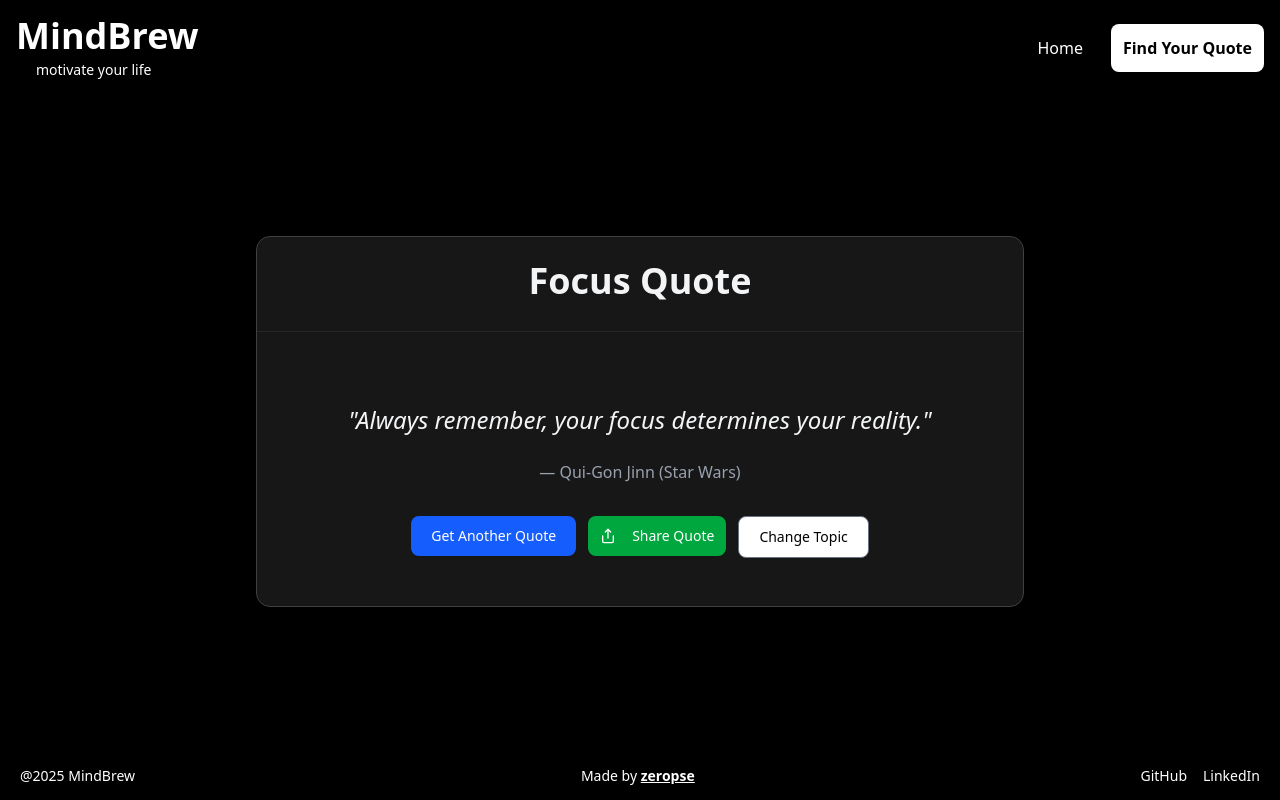
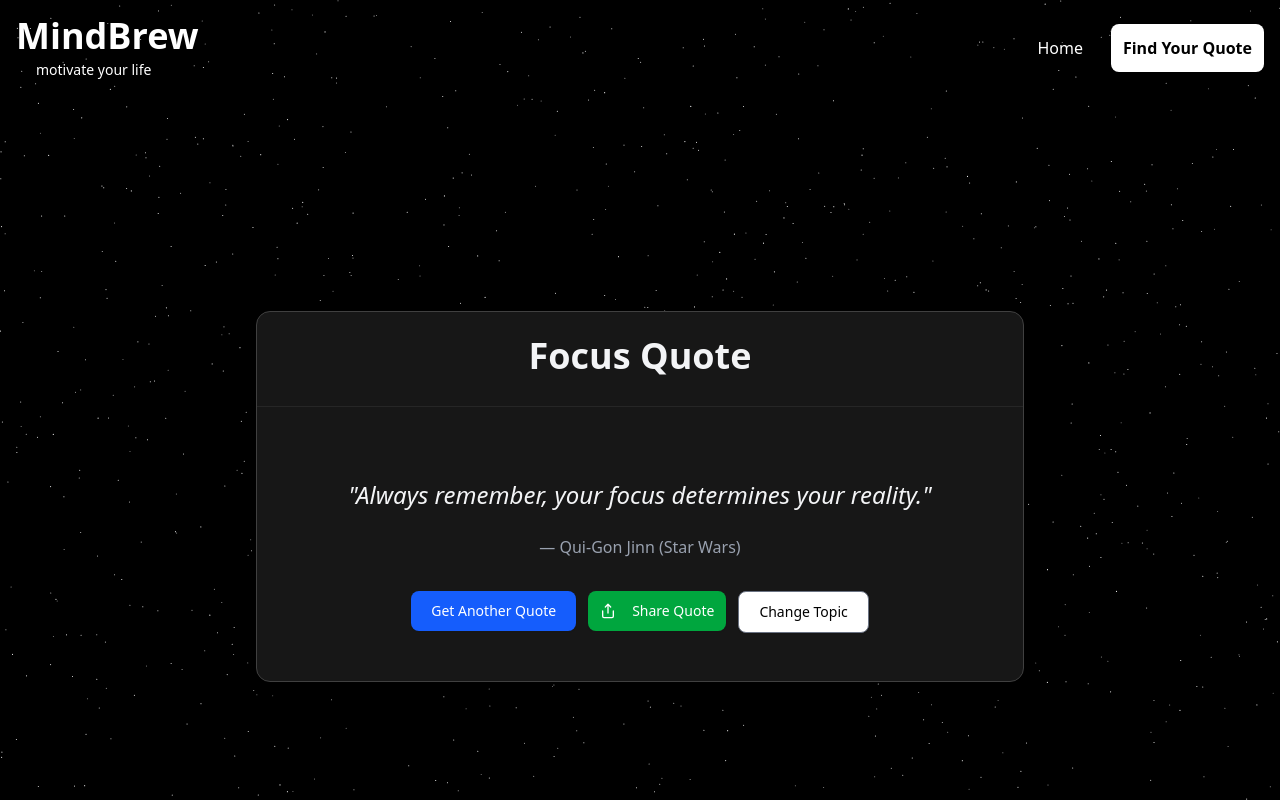
Before and after one commit to zeropse/MindBrew, a React (Vite) app: page /inspiration/focus in a window 1280 px wide. Shown: the top 800 px of the page. Built offline with nearby package versions, Linux system fonts and the light colour scheme.

Commit message:
added new background

```diff
--- a/index.html
+++ b/index.html
@@ -4,7 +4,7 @@
     <meta charset="UTF-8" />
     <meta name="viewport" content="width=device-width, initial-scale=1.0" />
     <link rel="icon" href="/notebook.svg" />
-    <title>MindBrew ~ motivate your life</title>
+    <title>MindBrew ~ Motivate Your Life</title>
   </head>
   <body>
     <div id="root"></div>
--- a/package.json
+++ b/package.json
@@ -1,7 +1,7 @@
 {
   "name": "mindbrew",
   "private": true,
-  "version": "0.6.6",
+  "version": "0.7.5",
   "type": "module",
   "scripts": {
     "dev": "vite",
@@ -16,6 +16,7 @@
     "clsx": "^2.1.1",
     "dompurify": "^3.2.6",
     "lucide-react": "^0.535.0",
+    "motion": "^12.23.12",
     "next-themes": "^0.4.6",
     "react": "^19.1.0",
     "react-dom": "^19.1.0",
--- a/src/components/Footer.jsx
+++ b/src/components/Footer.jsx
@@ -1,34 +1,47 @@
+import { Github, Twitter, Linkedin } from "lucide-react";
+
 const Footer = () => {
   return (
-    <footer className="flex justify-between items-center p-5 text-white relative z-10">
-      <p className="text-sm">@{new Date().getFullYear()} MindBrew</p>
-      <p className="text-sm">
+    <footer className="flex justify-between items-center p-8 text-white z-10">
+      <p className="text-md">@{new Date().getFullYear()} MindBrew</p>
+      <p className="text-md">
         Made by{" "}
         <span
-          className="font-bold cursor-pointer hover:text-gray-300 underline"
+          className="font-bold cursor-pointer hover:text-gray-300 hover:underline"
           onClick={() => window.open("https://zeropse.org/", "_blank")}
         >
           zeropse
         </span>
       </p>
-      <p className="flex gap-4 text-sm">
+      <div className="flex gap-4 text-md">
         <a
           href="https://github.com/zeropse/"
           target="_blank"
           rel="noopener noreferrer"
           className="hover:text-gray-300"
+          aria-label="GitHub"
         >
-          GitHub
+          <Github size={25} />
         </a>
         <a
           href="https://www.linkedin.com/in/zeropse/"
           target="_blank"
           rel="noopener noreferrer"
           className="hover:text-gray-300"
+          aria-label="LinkedIn"
         >
-          LinkedIn
+          <Linkedin size={25} />
         </a>
-      </p>
+        <a
+          href="https://twitter.com/zeropse"
+          target="_blank"
+          rel="noopener noreferrer"
+          className="hover:text-gray-300"
+          aria-label="Twitter"
+        >
+          <Twitter size={25} />
+        </a>
+      </div>
     </footer>
   );
 };
--- a/src/components/QuoteSharer.jsx
+++ b/src/components/QuoteSharer.jsx
@@ -147,7 +147,7 @@
 
     const footerTextY = footerY + footerHeight / 2 + 5;
     const brandName = "MindBrew";
-    const websiteUrl = "mindbrew.zeropse.xyz";
+    const websiteUrl = "mindbrew.zeropse.org";
 
     ctx.textAlign = "left";
     ctx.fillText(brandName, padding, footerTextY);
--- /dev/null
+++ b/src/components/ui/shooting-stars.jsx
@@ -0,0 +1,127 @@
+import { cn } from "@/lib/utils";
+import React, { useEffect, useState, useRef } from "react";
+
+const getRandomStartPoint = () => {
+  const side = Math.floor(Math.random() * 4);
+  const offset = Math.random() * window.innerWidth;
+
+  switch (side) {
+    case 0:
+      return { x: offset, y: 0, angle: 45 };
+    case 1:
+      return { x: window.innerWidth, y: offset, angle: 135 };
+    case 2:
+      return { x: offset, y: window.innerHeight, angle: 225 };
+    case 3:
+      return { x: 0, y: offset, angle: 315 };
+    default:
+      return { x: 0, y: 0, angle: 45 };
+  }
+};
+export const ShootingStars = ({
+  minSpeed = 10,
+  maxSpeed = 30,
+  minDelay = 1200,
+  maxDelay = 4200,
+  starColor = "#9E00FF",
+  trailColor = "#2EB9DF",
+  starWidth = 10,
+  starHeight = 1,
+  className,
+}) => {
+  const [star, setStar] = useState(null);
+  const svgRef = useRef(null);
+
+  useEffect(() => {
+    const createStar = () => {
+      const { x, y, angle } = getRandomStartPoint();
+      const newStar = {
+        id: Date.now(),
+        x,
+        y,
+        angle,
+        scale: 1,
+        speed: Math.random() * (maxSpeed - minSpeed) + minSpeed,
+        distance: 0,
+      };
+      setStar(newStar);
+
+      const randomDelay = Math.random() * (maxDelay - minDelay) + minDelay;
+      setTimeout(createStar, randomDelay);
+    };
+
+    createStar();
+
+    return () => {};
+  }, [minSpeed, maxSpeed, minDelay, maxDelay]);
+
+  useEffect(() => {
+    const moveStar = () => {
+      if (star) {
+        setStar((prevStar) => {
+          if (!prevStar) return null;
+          const newX =
+            prevStar.x +
+            prevStar.speed * Math.cos((prevStar.angle * Math.PI) / 180);
+          const newY =
+            prevStar.y +
+            prevStar.speed * Math.sin((prevStar.angle * Math.PI) / 180);
+          const newDistance = prevStar.distance + prevStar.speed;
+          const newScale = 1 + newDistance / 100;
+          if (
+            newX < -20 ||
+            newX > window.innerWidth + 20 ||
+            newY < -20 ||
+            newY > window.innerHeight + 20
+          ) {
+            return null;
+          }
+          return {
+            ...prevStar,
+            x: newX,
+            y: newY,
+            distance: newDistance,
+            scale: newScale,
+          };
+        });
+      }
+    };
+
+    const animationFrame = requestAnimationFrame(moveStar);
+    return () => cancelAnimationFrame(animationFrame);
+  }, [star]);
+
+  return (
+    <svg
+      ref={svgRef}
+      className={cn(
+        "w-full h-full absolute inset-0 pointer-events-none",
+        className
+      )}
+      style={{ zIndex: 0 }}
+    >
+      {star && (
+        <rect
+          key={star.id}
+          x={star.x}
+          y={star.y}
+          width={starWidth * star.scale}
+          height={starHeight}
+          fill="url(#gradient)"
+          transform={`rotate(${star.angle}, ${
+            star.x + (starWidth * star.scale) / 2
+          }, ${star.y + starHeight / 2})`}
+        />
+      )}
+      <defs>
+        <linearGradient id="gradient" x1="0%" y1="0%" x2="100%" y2="100%">
+          <stop offset="0%" style={{ stopColor: trailColor, stopOpacity: 0 }} />
+          <stop
+            offset="100%"
+            style={{ stopColor: starColor, stopOpacity: 1 }}
+          />
+        </linearGradient>
+      </defs>
+    </svg>
+  );
+};
--- /dev/null
+++ b/src/components/ui/stars-background.jsx
@@ -0,0 +1,123 @@
+import { cn } from "@/lib/utils";
+import React, { useState, useEffect, useRef, useCallback } from "react";
+
+export const StarsBackground = ({
+  starDensity = 0.00015,
+  allStarsTwinkle = true,
+  twinkleProbability = 0.7,
+  minTwinkleSpeed = 0.5,
+  maxTwinkleSpeed = 1,
+  className,
+}) => {
+  const [stars, setStars] = useState([]);
+  const canvasRef = useRef(null);
+
+  const generateStars = useCallback(
+    (width, height) => {
+      const area = width * height;
+      const numStars = Math.floor(area * starDensity);
+      return Array.from({ length: numStars }, () => {
+        const shouldTwinkle =
+          allStarsTwinkle || Math.random() < twinkleProbability;
+        return {
+          x: Math.random() * width,
+          y: Math.random() * height,
+          radius: Math.random() * 0.05 + 0.5,
+          opacity: Math.random() * 0.5 + 0.5,
+          twinkleSpeed: shouldTwinkle
+            ? minTwinkleSpeed +
+              Math.random() * (maxTwinkleSpeed - minTwinkleSpeed)
+            : null,
+        };
+      });
+    },
+    [
+      starDensity,
+      allStarsTwinkle,
+      twinkleProbability,
+      minTwinkleSpeed,
+      maxTwinkleSpeed,
+    ]
+  );
+
+  useEffect(() => {
+    const updateStars = () => {
+      if (canvasRef.current) {
+        const canvas = canvasRef.current;
+        const ctx = canvas.getContext("2d");
+        if (!ctx) return;
+
+        const { width, height } = canvas.getBoundingClientRect();
+        canvas.width = width;
+        canvas.height = height;
+        setStars(generateStars(width, height));
+      }
+    };
+
+    updateStars();
+
+    const canvasEl = canvasRef.current;
+    const resizeObserver = new ResizeObserver(updateStars);
+    if (canvasEl) {
+      resizeObserver.observe(canvasEl);
+    }
+
+    return () => {
+      if (canvasEl) {
+        resizeObserver.unobserve(canvasEl);
+      }
+    };
+  }, [
+    starDensity,
+    allStarsTwinkle,
+    twinkleProbability,
+    minTwinkleSpeed,
+    maxTwinkleSpeed,
+    generateStars,
+  ]);
+
+  useEffect(() => {
+    const canvas = canvasRef.current;
+    if (!canvas) return;
+
+    const ctx = canvas.getContext("2d");
+    if (!ctx) return;
+
+    let animationFrameId;
+
+    const render = () => {
+      ctx.clearRect(0, 0, canvas.width, canvas.height);
+      stars.forEach((star) => {
+        ctx.beginPath();
+        ctx.arc(star.x, star.y, star.radius, 0, Math.PI * 2);
+        ctx.fillStyle = `rgba(255, 255, 255, ${star.opacity})`;
+        ctx.fill();
+
+        if (star.twinkleSpeed !== null) {
+          star.opacity =
+            0.5 +
+            Math.abs(Math.sin((Date.now() * 0.001) / star.twinkleSpeed) * 0.5);
+        }
+      });
+
+      animationFrameId = requestAnimationFrame(render);
+    };
+
+    render();
+
+    return () => {
+      cancelAnimationFrame(animationFrameId);
+    };
+  }, [stars]);
+
+  return (
+    <canvas
+      ref={canvasRef}
+      className={cn(
+        "h-full w-full absolute inset-0 pointer-events-none",
+        className
+      )}
+      style={{ zIndex: 0 }}
+    />
+  );
+};
--- a/src/layout/RootLayout.jsx
+++ b/src/layout/RootLayout.jsx
@@ -1,15 +1,25 @@
 import Header from "@/components/Header";
 import Footer from "@/components/Footer";
 import { Outlet } from "react-router-dom";
+import { ShootingStars } from "@/components/ui/shooting-stars";
+import { StarsBackground } from "@/components/ui/stars-background";
 
 const RootLayout = () => {
   return (
-    <div className="flex flex-col min-h-screen bg-black">
-      <Header />
-      <main className="flex-grow">
+    <div className="bg-black relative">
+      <StarsBackground
+        allStarsTwinkle={true}
+        starDensity={0.001}
+        minTwinkleSpeed={0.5}
+        maxTwinkleSpeed={1}
+        className="z-0"
+      />
+      <ShootingStars minDelay={800} maxDelay={2200} className="z-0" />
+      <Header className="z-10 relative" />
+      <main className="flex-grow z-10 relative">
         <Outlet />
       </main>
-      <Footer />
+      <Footer className="z-10 relative" />
     </div>
   );
 };
--- a/src/pages/Inspirations.jsx
+++ b/src/pages/Inspirations.jsx
@@ -2,10 +2,15 @@
 import { Card, CardContent, CardHeader, CardTitle } from "@/components/ui/card";
 import { Link } from "react-router-dom";
 import topics from "@/data/topics";
+import { useEffect } from "react";
 
 const Inspirations = () => {
+  useEffect(() => {
+    document.title = "Inspirations ~ MindBrew";
+  }, []);
+
   return (
-    <div className="flex items-center justify-center min-h-[calc(100vh-150px)] p-4">
+    <div className="flex items-center justify-center p-4 h-screen">
       <Card className="bg-neutral-900 text-gray-100 border border-neutral-700 shadow-2xl w-full max-w-5xl p-6 sm:p-8 md:p-10 lg:p-12">
         <CardHeader>
           <CardTitle className="text-2xl sm:text-3xl md:text-4xl font-extrabold text-center">
--- a/src/pages/QuotePage.jsx
+++ b/src/pages/QuotePage.jsx
@@ -3,17 +3,25 @@
 import topics from "@/data/topics";
 import Quotes from "@/components/Quotes";
 import NotFound from "./NotFound";
+import { useEffect } from "react";
 
 const QuotePage = () => {
   const { slug } = useParams();
   const topicData = topics.find((t) => t.slug === slug);
+
+  useEffect(() => {
+    if (topicData) {
+      document.title = `${topicData.name} ~ MindBrew`;
+    }
+  }, [topicData]);
+
 
   if (!topicData) {
     return <NotFound />;
   }
 
   return (
-    <div className="flex items-center justify-center min-h-[calc(100vh-150px)] p-4">
+    <div className="flex items-center justify-center h-screen p-4">
       <Card className="bg-neutral-900 text-gray-100 border border-neutral-700 shadow-2xl w-full max-w-3xl">
         <CardHeader className="text-center border-b border-neutral-800 pb-4">
           <CardTitle className="text-2xl sm:text-3xl md:text-4xl font-extrabold">
```
Also changed, not shown: src/components/Navbar.jsx (added, +39 -0 lines), src/pages/Home.jsx (+7 -3 lines), src/pages/NotFound.jsx (+15 -1 lines).
